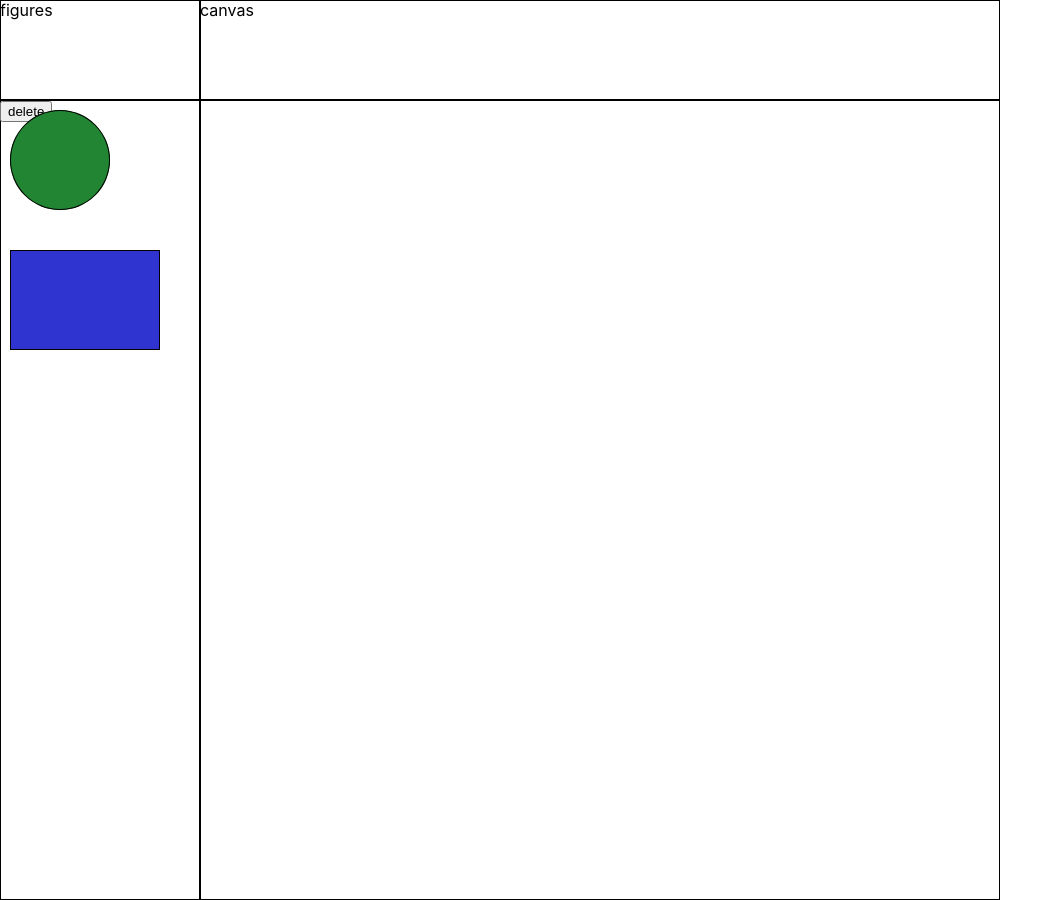
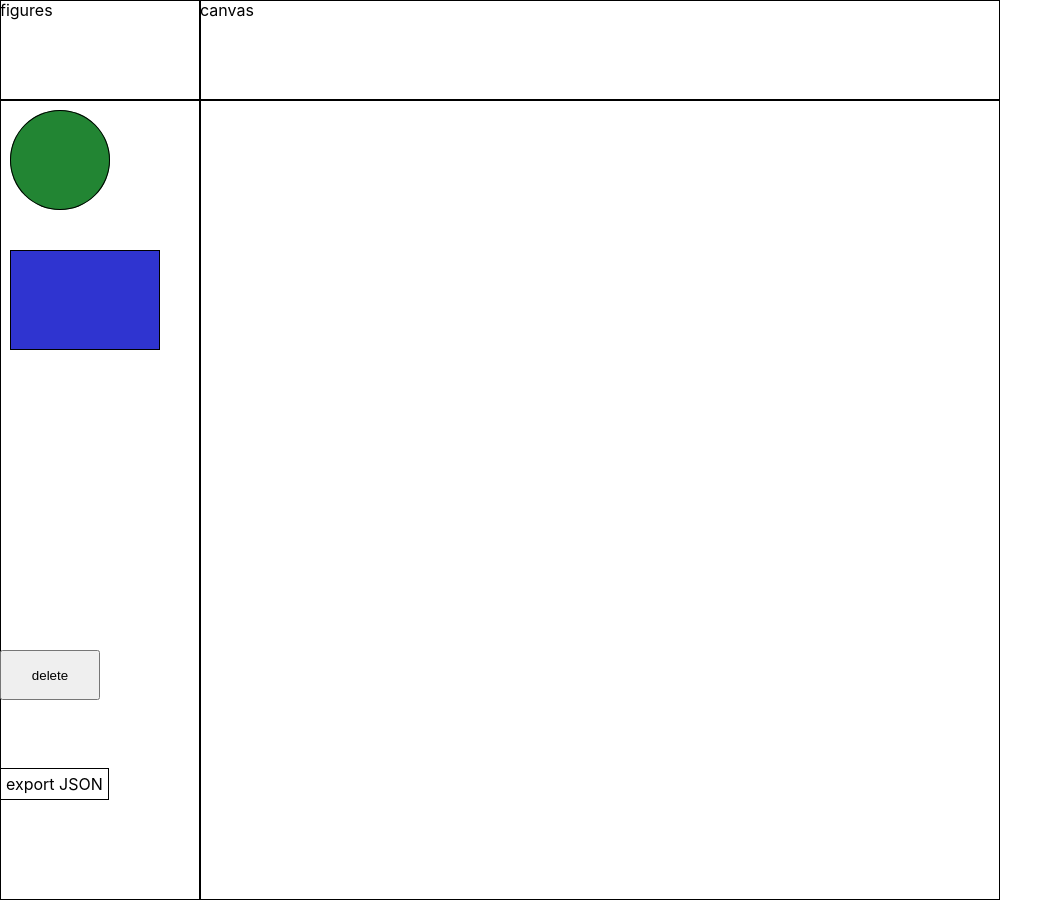
Before and after one commit to markflerko/drag-n-drop, a React (Create React App) app: page / in a window 1280 px wide. Shown: the whole page, without its empty margins (0-1063 px from the left). Built offline with nearby package versions, Linux system fonts and the light colour scheme.

Commit message:
feat: add export json

```diff
--- a/src/App.css
+++ b/src/App.css
@@ -10,6 +10,28 @@ html, body {
 
 .draggable {
   cursor: pointer;
+}
+
+.grid {
+  display: grid;
+  grid-template: 100px 800px / 200px 800px;
+}
+
+.grid div {
+  box-shadow: inset 0 0 0 1px black;
+}
+
+canvas {
+  box-shadow: inset 0 0 0 1px black;
+}
+
+.figuresTitle,
+.canvasTitle {
+  user-select: none;
+}
+
+.figures {
+  display: flex;
 }
 
 .circle {
@@ -32,24 +54,21 @@ html, body {
   box-shadow: inset 0 0 0 1px black;
 }
 
-#grid {
-  display: grid;
-  grid-template: 100px 800px / 200px 800px;
+.button {
+  position: absolute;
+  width: 100px;
+  height: 50px;
+  cursor: pointer;
+  bottom: 100px;
 }
 
-#grid div {
-  box-shadow: inset 0 0 0 1px black;
+.export {
+  position: absolute;
+  cursor: pointer;
+  background-color: white;
+  color: black;
+  text-decoration: none;
+  bottom: 0px;
+  padding: 5px;
+  border: 1px solid black;
 }
-
-canvas {
-  box-shadow: inset 0 0 0 1px black;
-}
-
-.figuresTitle,
-.canvasTitle {
-  user-select: none;
-}
-
-.button {
-  bottom: 5px;
-}
--- a/src/App.tsx
+++ b/src/App.tsx
@@ -3,14 +3,15 @@ import React, { useEffect, useLayoutEffect, useRef, useState } from 'react'
 import { Provider } from 'react-redux'
 import './App.css'
 import { Canvas } from './components/Canvas'
+import { ExportJSONButton } from './components/ExportJSONButton'
 import { MovedFigure } from './components/MovedFigure/MovedFigure'
 import store from './redux/reduxStore'
 import { calculateShifts, checkCollision, isInside, select } from './utils/drawing'
 
 function App() {
-  const canvas = useRef()
-  const circle = useRef()
-  const square = useRef()
+  const canvas = useRef(null)
+  const circle = useRef(null)
+  const square = useRef(null)
 
   const [circleCoords, setCircleCoords] = useState({})
   const [squareCoords, setSquareCoords] = useState({})
@@ -133,7 +134,6 @@ function App() {
   }
 
   const removeFigure = () => {
-    console.log('remove')
     setFiguresData((arr) => arr.slice(0, -1))
   }
 
@@ -162,7 +162,7 @@ function App() {
           figureType={movableElement?.name}
           isShow={showFigure}
         />
-        <div id="grid">
+        <div className="grid">
           <div className="figuresTitle" id="figuresTitle">
             figures
           </div>
@@ -177,6 +177,8 @@ function App() {
             <button className="button" onClick={handleDelete} type="button">
               delete
             </button>
+
+            <ExportJSONButton figuresData={figuresData} />
           </div>
           <Canvas figuresData={figuresData} canvas={canvas} />
         </div>
--- /dev/null
+++ b/src/components/ExportJSONButton.tsx
@@ -0,0 +1,22 @@
+//@ts-nocheck
+import React, { useRef } from 'react'
+
+export const ExportJSONButton = ({ figuresData }) => {
+  const exportLink = useRef(null)
+
+  const download = (text: BlobPart) => {
+    let file = new Blob([text], { type: 'application/json' })
+    exportLink.current.href = URL.createObjectURL(file)
+    exportLink.current.download = 'dogecoin.json'
+  }
+
+  const exportJSON = () => {
+    download(JSON.stringify(figuresData))
+  }
+
+  return (
+    <a href="" className="export" onClick={exportJSON} ref={exportLink}>
+      export JSON
+    </a>
+  )
+}
```
